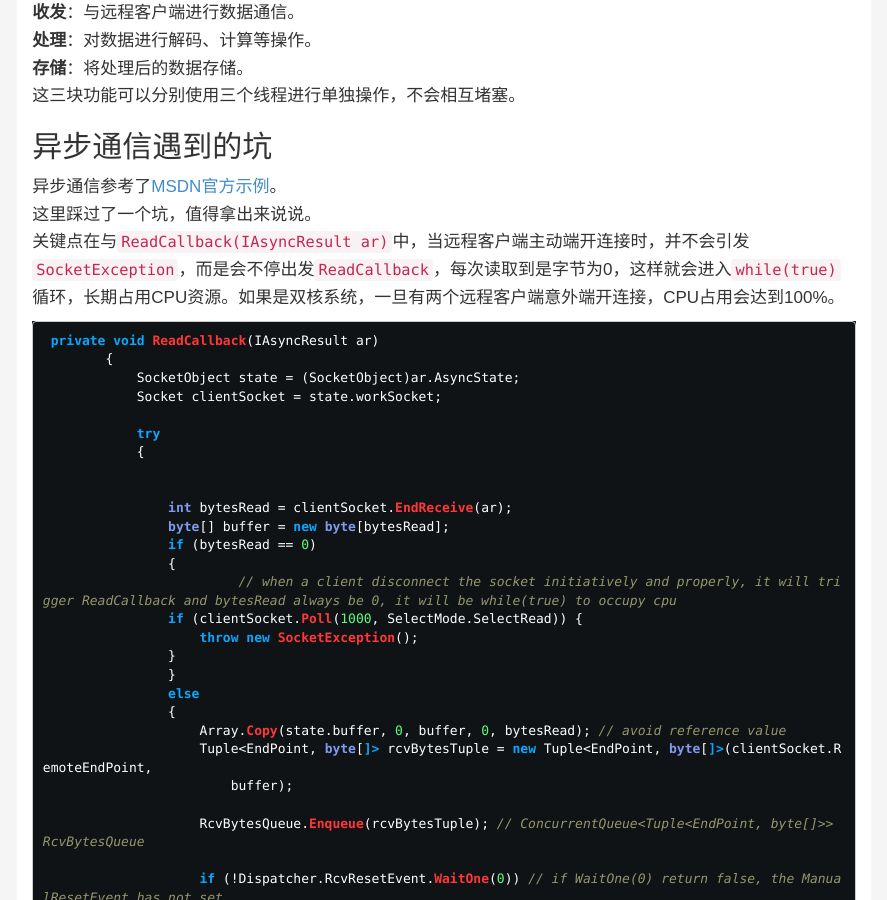
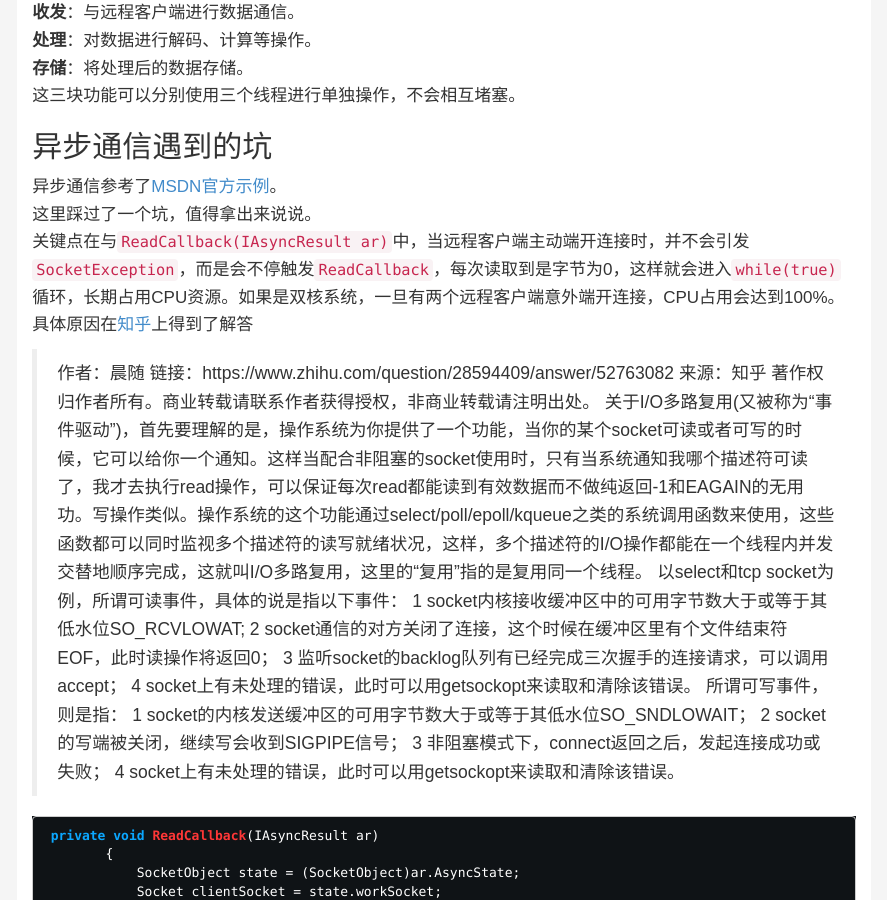
Before and after one commit to GeorgeCaoJ/blog, a Jekyll site: the page built from _posts/CSharp/2017-04-10-async-socket-server.md, in a window 1280 px wide and 900 px high, scrolled down 589 px. Shown: the whole window, without its empty margins (196-1083 px from the left). Built offline with Jekyll 4.4.1, drawn with Linux system fonts in a browser that asks for light colours.

Commit message:
Add: async socket problem answer

````diff
--- a/_posts/CSharp/2017-04-10-async-socket-server.md
+++ b/_posts/CSharp/2017-04-10-async-socket-server.md
@@ -24,7 +24,24 @@ Scoket服务器通过TCP/IP协议，与客户端连接，进行网络通信。
 
 异步通信参考了[MSDN官方示例](https://msdn.microsoft.com/en-us/library/fx6588te.aspx)。
 这里踩过了一个坑，值得拿出来说说。
-关键点在与`ReadCallback(IAsyncResult ar)`中，当远程客户端主动端开连接时，并不会引发`SocketException`，而是会不停出发`ReadCallback`，每次读取到是字节为0，这样就会进入`while(true)`循环，长期占用CPU资源。如果是双核系统，一旦有两个远程客户端意外端开连接，CPU占用会达到100%。
+关键点在与`ReadCallback(IAsyncResult ar)`中，当远程客户端主动端开连接时，并不会引发`SocketException`，而是会不停触发`ReadCallback`，每次读取到是字节为0，这样就会进入`while(true)`循环，长期占用CPU资源。如果是双核系统，一旦有两个远程客户端意外端开连接，CPU占用会达到100%。
+具体原因在[知乎](https://www.zhihu.com/question/28594409)上得到了解答
+> 作者：晨随
+链接：https://www.zhihu.com/question/28594409/answer/52763082
+来源：知乎
+著作权归作者所有。商业转载请联系作者获得授权，非商业转载请注明出处。
+关于I/O多路复用(又被称为“事件驱动”)，首先要理解的是，操作系统为你提供了一个功能，当你的某个socket可读或者可写的时候，它可以给你一个通知。这样当配合非阻塞的socket使用时，只有当系统通知我哪个描述符可读了，我才去执行read操作，可以保证每次read都能读到有效数据而不做纯返回-1和EAGAIN的无用功。写操作类似。操作系统的这个功能通过select/poll/epoll/kqueue之类的系统调用函数来使用，这些函数都可以同时监视多个描述符的读写就绪状况，这样，多个描述符的I/O操作都能在一个线程内并发交替地顺序完成，这就叫I/O多路复用，这里的“复用”指的是复用同一个线程。
+以select和tcp socket为例，所谓可读事件，具体的说是指以下事件：
+1 socket内核接收缓冲区中的可用字节数大于或等于其低水位SO_RCVLOWAT;
+2 socket通信的对方关闭了连接，这个时候在缓冲区里有个文件结束符EOF，此时读操作将返回0；
+3 监听socket的backlog队列有已经完成三次握手的连接请求，可以调用accept；
+4 socket上有未处理的错误，此时可以用getsockopt来读取和清除该错误。
+所谓可写事件，则是指：
+1 socket的内核发送缓冲区的可用字节数大于或等于其低水位SO_SNDLOWAIT；
+2 socket的写端被关闭，继续写会收到SIGPIPE信号；
+3 非阻塞模式下，connect返回之后，发起连接成功或失败；
+4 socket上有未处理的错误，此时可以用getsockopt来读取和清除该错误。
+
 
 ```csharp
  private void ReadCallback(IAsyncResult ar)
````
